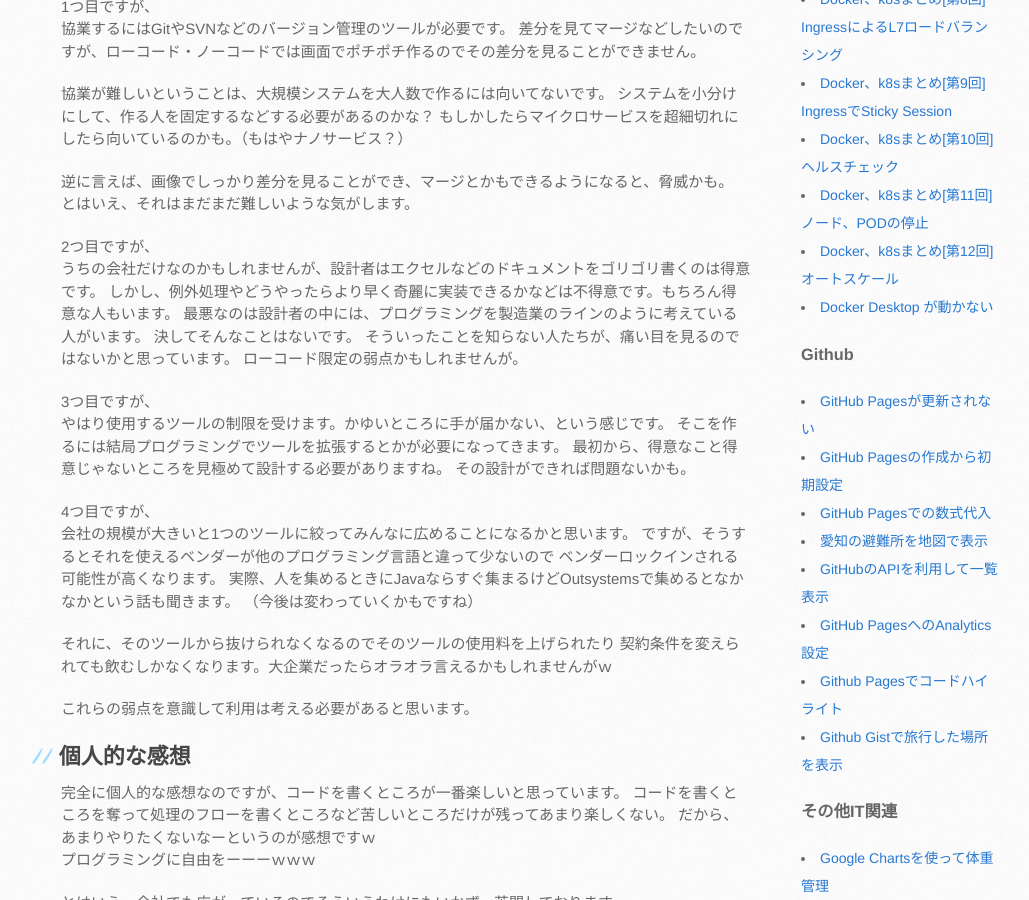
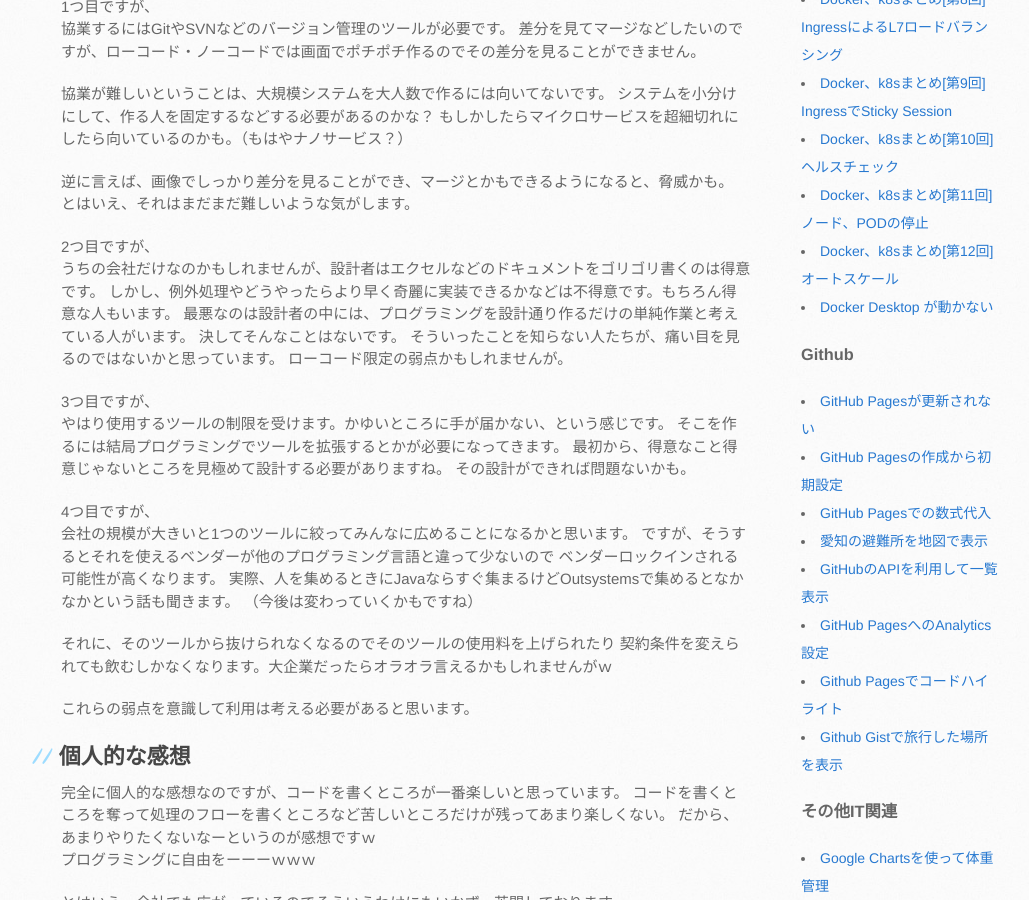
Before and after one commit to mtaketani113/mtaketani113.github.io, a Jekyll site: the page built from it/other/lowcoadFuture.md, in a window 1280 px wide and 900 px high, scrolled down 1589 px. Shown: the whole window, without its empty margins (109-1138 px from the left). Built offline with Jekyll 4.4.1, drawn with Linux system fonts in a browser that asks for light colours; comment, search, counter and statistics services are not loaded; the repository's description, which GitHub fills in, is left out.

Commit message:
表現修正

```diff
--- a/it/other/lowcoadFuture.md
+++ b/it/other/lowcoadFuture.md
@@ -82,7 +82,7 @@ OutsystemsでDBの利用者マスター画面を作成したことがありま
 2つ目ですが、
 うちの会社だけなのかもしれませんが、設計者はエクセルなどのドキュメントをゴリゴリ書くのは得意です。
 しかし、例外処理やどうやったらより早く奇麗に実装できるかなどは不得意です。もちろん得意な人もいます。
-最悪なのは設計者の中には、プログラミングを製造業のラインのように考えている人がいます。
+最悪なのは設計者の中には、プログラミングを設計通り作るだけの単純作業と考えている人がいます。
 決してそんなことはないです。
 そういったことを知らない人たちが、痛い目を見るのではないかと思っています。
 ローコード限定の弱点かもしれませんが。
```
